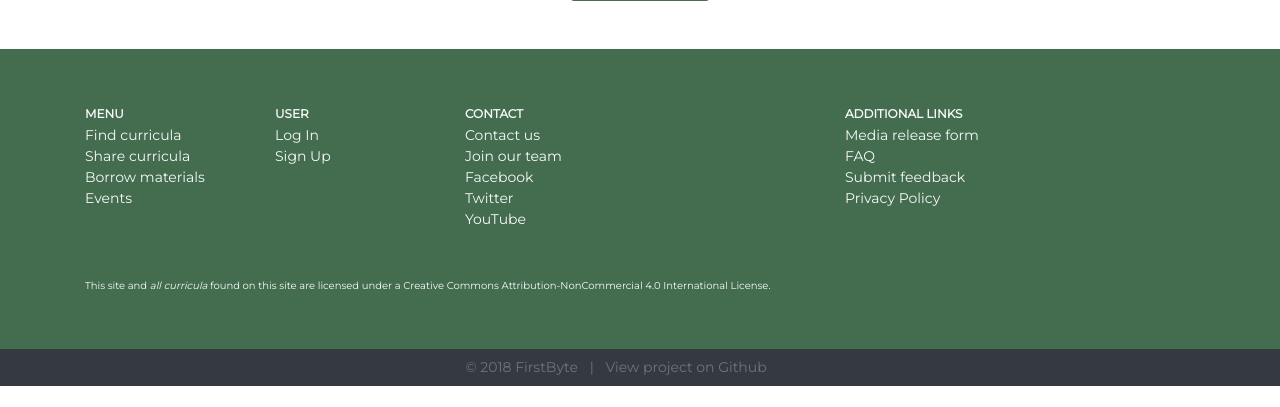
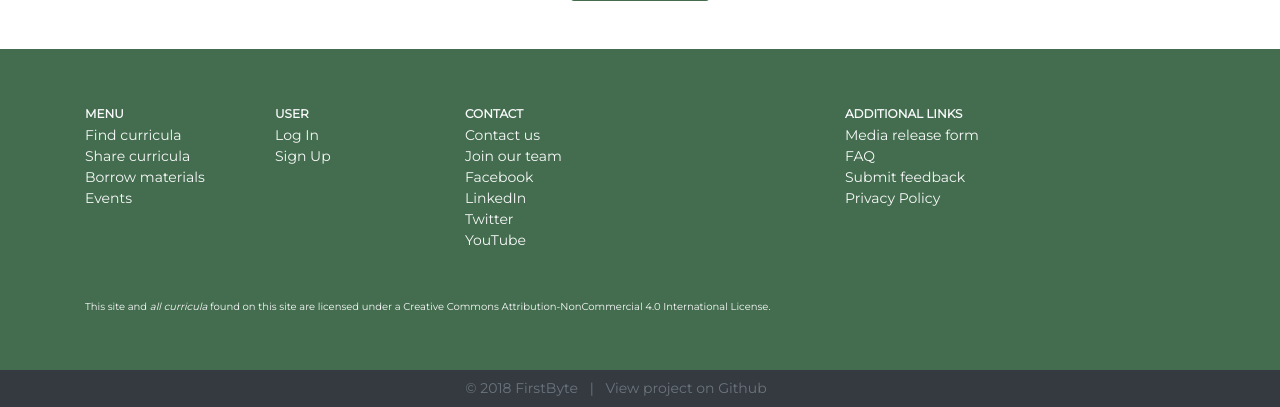
Before and after one commit to TeachFirstByte/firstbyte, a Django app: page /user/signup/ in a window 1280 px wide. Shown: the part 799-1206 px from the top of the page. Before the commit the page ends 1185 px from the top, so only its background shows below. Run offline with Django 3.2, Linux system fonts and the light colour scheme; some libraries are stand-ins or nearby versions.

Commit message:
Add link to linkedin in footer
Fixes #36

```diff
--- a/templates/firstbyte/base.html
+++ b/templates/firstbyte/base.html
@@ -83,6 +83,7 @@
                             <li><a href="mailto:info@teachfirstbyte.org">Contact us</a></li>
                             <li><a href="{% url 'volunteer-redirect' %}">Join our team</a></li>
                             <li><a href="https://www.facebook.com/teachfirstbyte" target="blank">Facebook</a></li>
+                            <li><a href="https://www.linkedin.com/company/firstbyte/" target="blank">LinkedIn</a></li>
                             <li><a href="https://www.twitter.com/teachfirstbyte" target="blank">Twitter</a></li>
                             <li><a href="https://www.youtube.com/channel/UCWe9XS5lyxFqqyqMM4M6eQQ" target="blank">YouTube</a></li>
                         </ul>
```
